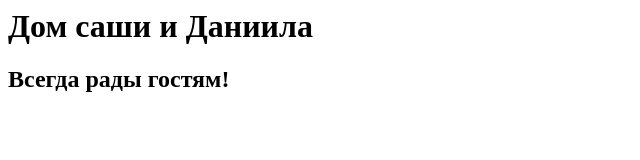
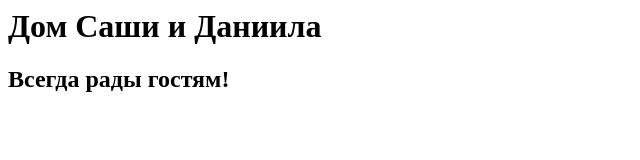
Before and after one commit to DaniikMizinov/Abobys220, a plain HTML site: page index.html in a window 1280 px wide. Shown: the whole page, without its empty margins (0-640 px from the left). Drawn offline with Linux system fonts and the light colour scheme.

Commit message:
Update index.html

```diff
--- a/index.html
+++ b/index.html
@@ -1,2 +1,2 @@
-<h1>Дом саши и Даниила</h1>
+<h1>Дом Саши и Даниила</h1>
 <h2>Всегда рады гостям!</h2>
```
